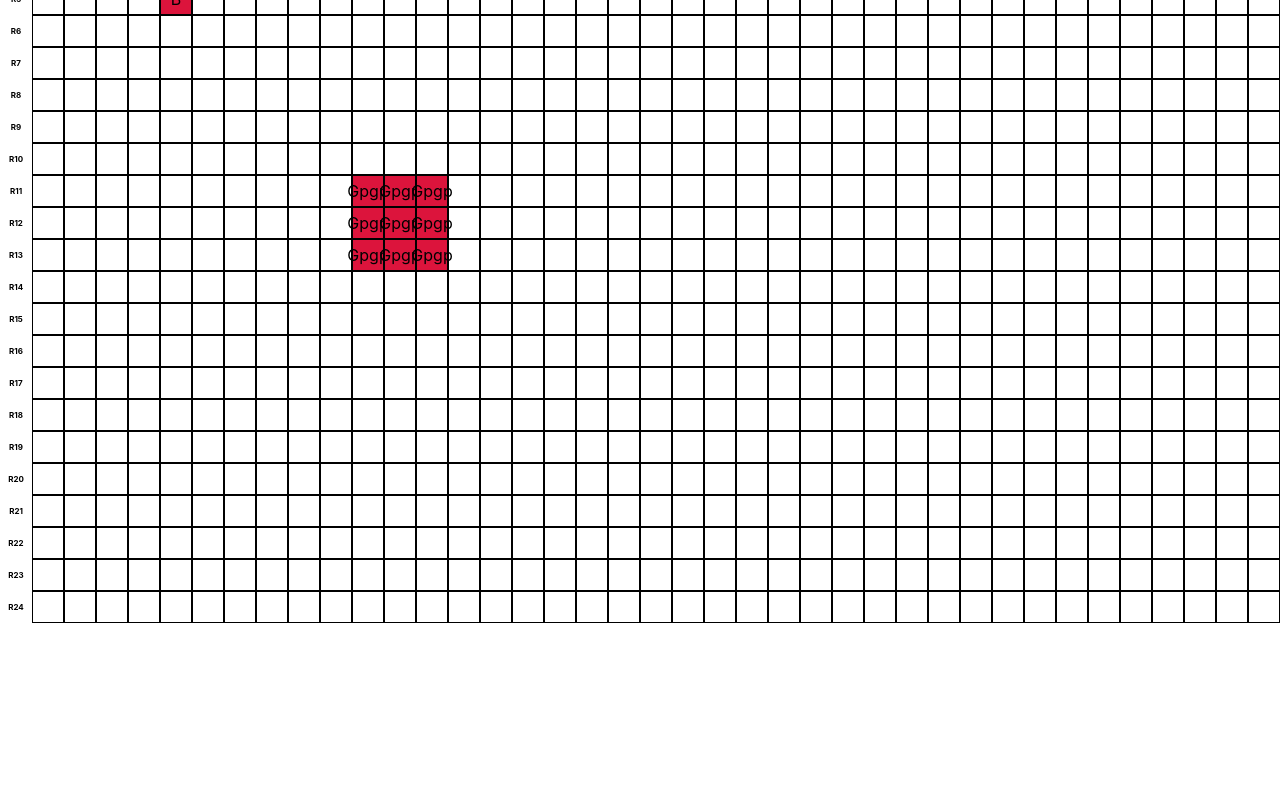
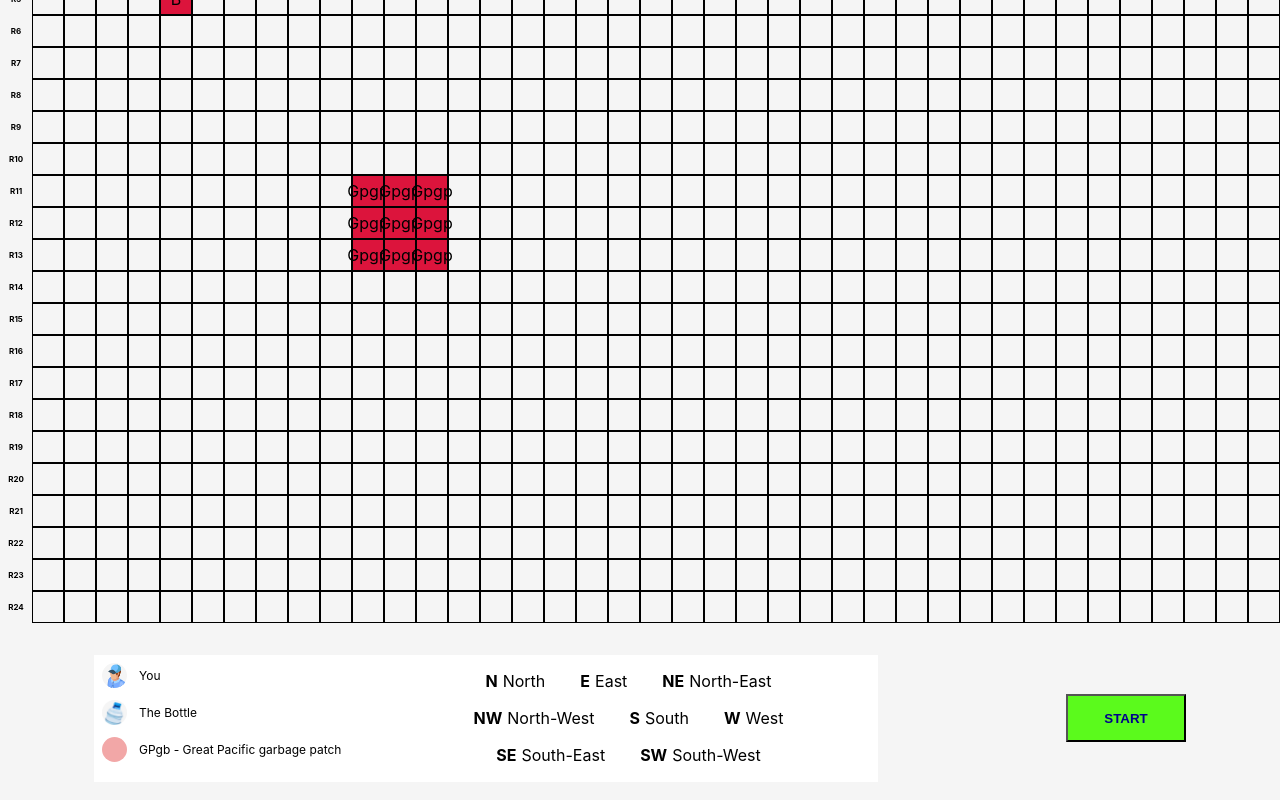
Before and after one commit to ardaninsaturnu/lastBottle, a React (Create React App) app: page / in a window 1280 px wide. Shown: the part 340-1140 px from the top of the page. Before the commit the page ends 963 px from the top, so only its background shows below. Built offline with nearby package versions, Linux system fonts and the light colour scheme; the HTML template or start-up script is replaced by a standard one.

Commit message:
game footer styled. :rainbow: @development

```diff
--- /dev/null
+++ b/src/Components/GameFooter/gameFooter.css
@@ -0,0 +1,52 @@
+.footer {
+    display: flex;
+    justify-content: space-around;
+    align-items: center;
+}
+
+.legend-wrapper {
+    background-color: #ffffff;
+    padding: 8px;
+    width: 60%;
+    margin: 2rem 0;
+    display: flex;
+}
+
+.button-start {
+    background-color: #5bfa1c;
+    color: darkblue;
+    width: 120px;
+    height: 48px;
+    font-weight: bold;
+    cursor: pointer;
+}
+
+.legend-content-wrapper {
+    display:flex;
+    align-items:center;
+    gap: 12px;
+    margin-bottom: 12px;
+    font-size: 12px;
+    width: 320px;
+}
+
+.legend-items-wrapper {
+    flex: 1;
+}
+
+.legend-direction-wrapper {
+    display: flex;
+    flex-wrap: wrap;
+    justify-content: center;
+    align-items: center;
+}
+
+.direction {
+    display: flex;
+    gap: 5px;
+    margin-right: 35px;
+}
+
+.direction .direction-capital {
+    font-weight: bold;
+}
--- a/src/Components/GameFooter/index.js
+++ b/src/Components/GameFooter/index.js
@@ -1,8 +1,13 @@
+import Legend from "../../Elements/Legend";
+import './gameFooter.css';
+
+
 const GameFooter = () => {
   return (
-    <>
+    <div className="footer">
       <Legend/>
-    </>
+      <button className="button button-start">START</button>
+    </div>
   )
 }
 
--- a/src/Components/Layout/index.js
+++ b/src/Components/Layout/index.js
@@ -1,11 +1,13 @@
 import GameHeader from "../GameHeader";
 import GameBoard from "../GameBoard";
+import GameFooter from "../GameFooter";
 
 const Layout = () => {
   return(
     <>
       <GameHeader/>
       <GameBoard/>
+      <GameFooter/>
     </>
   )
 }
--- a/src/Elements/Legend.js
+++ b/src/Elements/Legend.js
@@ -1,7 +1,31 @@
+import user from '../../src/assets/img/player_icon.svg';
+import bottle from '../assets/img/bottle_icon@2x.png';
+import {directions} from "../constant/directions";
+
 const Legend = () => {
   return(
     <>
-
+      <div className="legend-wrapper">
+        <div className="items-wrapper">
+          <div className="legend-content-wrapper"><img src={user} alt="user player icon" width={25}/> You</div>
+          <div className="legend-content-wrapper"><img src={bottle} alt="bottle player icon" width={25}/> The Bottle</div>
+          <div className="legend-content-wrapper">
+            <div
+              style={{
+                width:25,
+                height:25,
+                borderRadius:'50%',
+                backgroundColor:"#F2A7A7"
+              }}>
+            </div>GPgb - Great Pacific garbage patch
+          </div>
+        </div>
+        <div className="legend-direction-wrapper">
+          { directions.map( direction => (
+            <div className="direction"><span className="direction-capital">{direction.shorthand}</span>{direction.direction}</div>
+          ))}
+        </div>
+      </div>
     </>
   )
 }
--- /dev/null
+++ b/src/constant/directions.js
@@ -0,0 +1,34 @@
+export const directions = [
+  {
+    shorthand: 'N',
+    direction: 'North'
+  },
+  {
+    shorthand: 'E',
+    direction: 'East'
+  },
+  {
+    shorthand: 'NE',
+    direction: 'North-East'
+  },
+  {
+    shorthand: 'NW',
+    direction: 'North-West'
+  },
+  {
+    shorthand: 'S',
+    direction: 'South'
+  },
+  {
+    shorthand: 'W',
+    direction: 'West'
+  },
+  {
+    shorthand: 'SE',
+    direction: 'South-East'
+  },
+  {
+    shorthand: 'SW',
+    direction: 'South-West'
+  }
+]
--- a/src/index.css
+++ b/src/index.css
@@ -5,6 +5,7 @@
     sans-serif;
   -webkit-font-smoothing: antialiased;
   -moz-osx-font-smoothing: grayscale;
+  background-color: #F5F5F5;
 }
 
 code {
```
Also changed, not shown: src/assets/img/bottle_icon@2x.png (added), src/assets/img/player_icon.svg (added).
